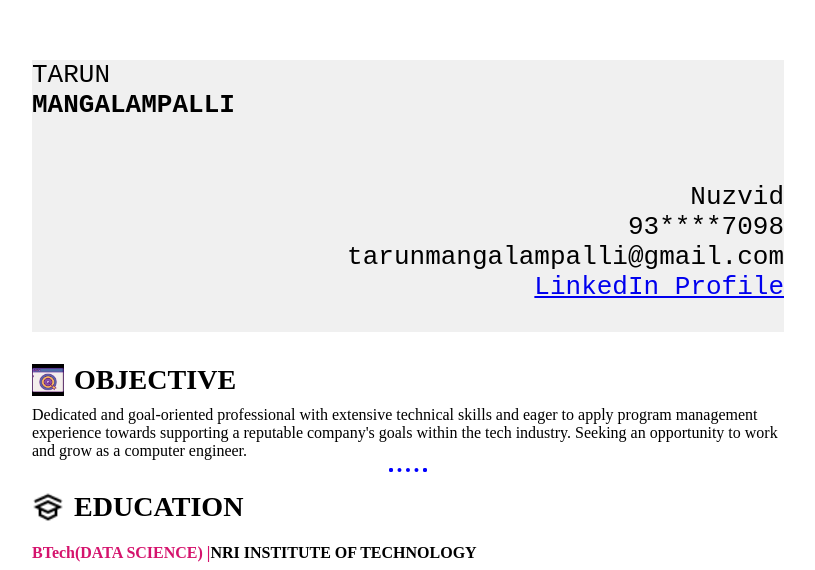
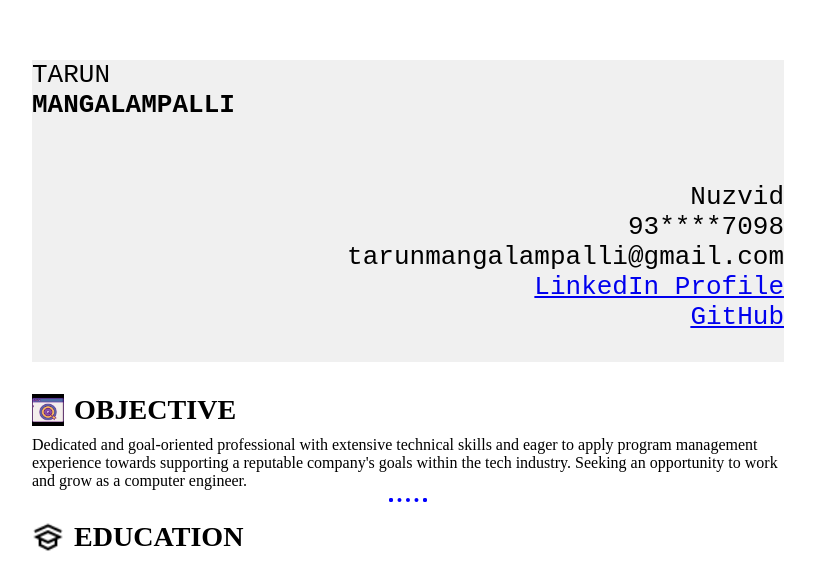
Before and after one commit to tarun261003/community, a plain HTML site: page index.html in a window 1280 px wide. Shown: the part 230-800 px from the top of the page, without its empty margins (232-1047 px from the left). Drawn offline with Linux system fonts and the light colour scheme.

Commit message:
Update index.html

```diff
--- a/index.html
+++ b/index.html
@@ -45,6 +45,7 @@
        93****7098
        tarunmangalampalli@gmail.com
        <a href="https://www.linkedin.com/in/tarun-mangalampalli-a823b1253/" target="_blank">LinkedIn Profile</a>
+       <a href="https://github.com/tarun261003 target="_blank">GitHub</a>
    </pre>
   </p>
  </h1>
```
